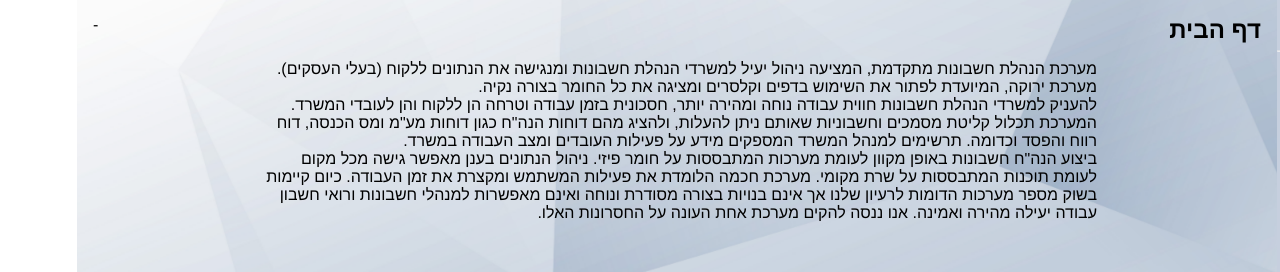
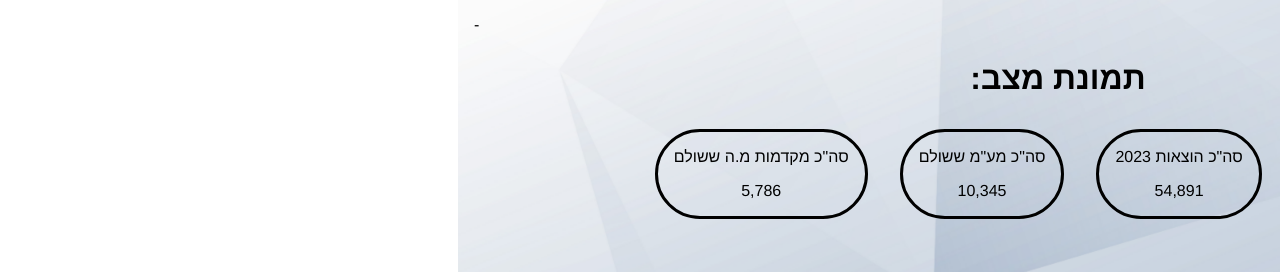
Before and after one commit to HodayaChayo/accounting-system, a React (Create React App) app in the folder client/: page /cusIndex in a window 1280 px wide. Shown: the top 272 px of the page. Built offline with nearby package versions, Linux system fonts and the light colour scheme.

Commit message:
barChart

```diff
--- a/client/package.json
+++ b/client/package.json
@@ -15,13 +15,16 @@
     "@testing-library/jest-dom": "^5.16.5",
     "@testing-library/react": "^13.4.0",
     "@testing-library/user-event": "^13.5.0",
+    "ag-charts-react": "^8.2.1",
     "axios": "^1.4.0",
+    "chart.js": "^4.4.0",
     "date-fns": "^2.30.0",
     "mdb-react-ui-kit": "^6.1.0",
     "pdfjs-dist": "^3.9.179",
     "pspdfkit": "^2023.4.0",
     "react": "^18.2.0",
     "react-burger-menu": "^3.0.9",
+    "react-chartjs-2": "^5.2.0",
     "react-dom": "^18.2.0",
     "react-icons": "^4.9.0",
     "react-pdf": "^5.7.2",
--- /dev/null
+++ b/client/src/components/pages/CusIndex/BarChart.js
@@ -0,0 +1,35 @@
+'use strict';
+
+import React, { useState } from 'react';
+import { createRoot } from 'react-dom/client';
+import { AgChartsReact } from 'ag-charts-react';
+import { getData } from './dataBarChart';
+
+export default function BarChart () {
+  const [options, setOptions] = useState({
+    title: {
+      text: 'מצב תיק לפי חודשים',
+    },
+    subtitle: {
+      text: '2023',
+    },
+    data: getData(),
+    series: [
+      {
+        type: 'column',
+        xKey: 'month',
+        yKey: 'expenses',
+      },
+      {
+        type: 'column',
+        xKey: 'month',
+        yKey: 'income',
+      },
+    ],
+  });
+
+  return <AgChartsReact options={options} />;
+};
+
+// const root = createRoot(document.getElementById('root'));
+// root.render(<ChartExample />);
--- a/client/src/components/pages/CusIndex/CusIndex.js
+++ b/client/src/components/pages/CusIndex/CusIndex.js
@@ -2,35 +2,38 @@ import React, { useState } from 'react';
 import Sidebars from '../../Sidebars/Sidebars';
 import Header from '../../Header/Header';
 import Footer from '../../Footer/Footer';
-import css from './cusIndex.module.css'
+import css from './cusIndex.module.css';
+import BarChart from './BarChart'
+
 
 export default function CusIndex() {
   return (
     <div className='body'>
       <Sidebars />
       <Header title='דף הבית' />
+      {/* <BarChart/> */}
       <main className={css.article}>
-        <p>
-          מערכת הנהלת חשבונות מתקדמת, המציעה ניהול יעיל למשרדי הנהלת חשבונות
-          ומנגישה את הנתונים ללקוח (בעלי העסקים). מערכת ירוקה, המיועדת לפתור את
-          השימוש בדפים וקלסרים ומציגה את כל החומר בצורה נקיה.
-        </p>
-        <p>
-          להעניק למשרדי הנהלת חשבונות חווית עבודה נוחה ומהירה יותר, חסכונית בזמן
-          עבודה וטרחה הן ללקוח והן לעובדי המשרד. המערכת תכלול קליטת מסמכים
-          וחשבוניות שאותם ניתן להעלות, ולהציג מהם דוחות הנה"ח כגון דוחות מע"מ
-          ומס הכנסה, דוח רווח והפסד וכדומה. תרשימים למנהל המשרד המספקים מידע על
-          פעילות העובדים ומצב העבודה במשרד.
-        </p>
-        <p>
-          ביצוע הנה"ח חשבונות באופן מקוון לעומת מערכות המתבססות על חומר פיזי.
-          ניהול הנתונים בענן מאפשר גישה מכל מקום לעומת תוכנות המתבססות על שרת
-          מקומי. מערכת חכמה הלומדת את פעילות המשתמש ומקצרת את זמן העבודה. כיום
-          קיימות בשוק מספר מערכות הדומות לרעיון שלנו אך אינם בנויות בצורה מסודרת
-          ונוחה ואינם מאפשרות למנהלי חשבונות ורואי חשבון עבודה יעילה מהירה
-          ואמינה. אנו ננסה להקים מערכת אחת העונה על החסרונות האלו.
-        </p>
+        <h1>תמונת מצב:</h1>
+        <div className={css.firstDiv}>
+          <div className={css.insidDiv}>
+            <p>סה"כ הכנסות 2023</p>
+            <p>102,345</p>
+          </div>
+          <div className={css.insidDiv}>
+            <p>סה"כ הוצאות 2023</p>
+            <p>54,891</p>
+          </div>
+          <div className={css.insidDiv}>
+            <p>סה"כ מע"מ ששולם</p>
+            <p>10,345</p>
+          </div>
+          <div className={css.insidDiv}>
+            <p>סה"כ מקדמות מ.ה ששולם</p>
+            <p>5,786</p>
+          </div>
+        </div>
       </main>
+      <BarChart />
       <Footer />
     </div>
   );
--- a/client/src/components/pages/CusIndex/cusIndex.module.css
+++ b/client/src/components/pages/CusIndex/cusIndex.module.css
@@ -1,3 +1,24 @@
 .article{
   max-width: 70%;
 }
+h1{
+  text-align: center;
+  padding-bottom: 1em;
+}
+
+.firstDiv{
+  /* border: solid red 3px; */
+  display: flex;
+  flex-direction: row;
+  gap: 2em;
+}
+
+.insidDiv{
+  border: solid black 3px;
+  border-radius: 50px;
+  padding: 1em;
+  display: flex;
+  flex-direction: column;
+ text-align: center;
+ gap: 1em;
+}
--- /dev/null
+++ b/client/src/components/pages/CusIndex/dataBarChart.js
@@ -0,0 +1,65 @@
+function getData() {
+  return [
+    {
+      month: 'ינואר',
+      expenses: 140,
+      income: 10,
+    },
+    {
+      month: 'פברואר',
+      expenses: 140,
+      income: 10,
+    },
+    {
+      month: 'מרץ',
+      expenses: 140,
+      income: 10,
+    },
+    {
+      month: 'אפריל',
+      expenses: 140,
+      income: 10,
+    },
+    {
+      month: 'מאי',
+      expenses: 140,
+      income: 10,
+    },
+    {
+      month: 'יוני',
+      expenses: 140,
+      income: 10,
+    },
+    {
+      month: 'יולי',
+      expenses: 140,
+      income: 10,
+    },
+    {
+      month: 'אוגוסט',
+      expenses: 140,
+      income: 10,
+    },
+    {
+      month: 'ספטמבר',
+      expenses: 140,
+      income: 10,
+    },
+    {
+      month: 'אוקטובר',
+      expenses: 140,
+      income: 10,
+    },
+    {
+      month: 'נובמבר',
+      expenses: 10,
+      income: 10,
+    },
+    {
+      month: 'דצמבר',
+      expenses: 140,
+      income: 10,
+    },
+  ];
+}
+export {getData}
```
Also changed, not shown: 1 other file (tests, documents, lock files or other folders).
